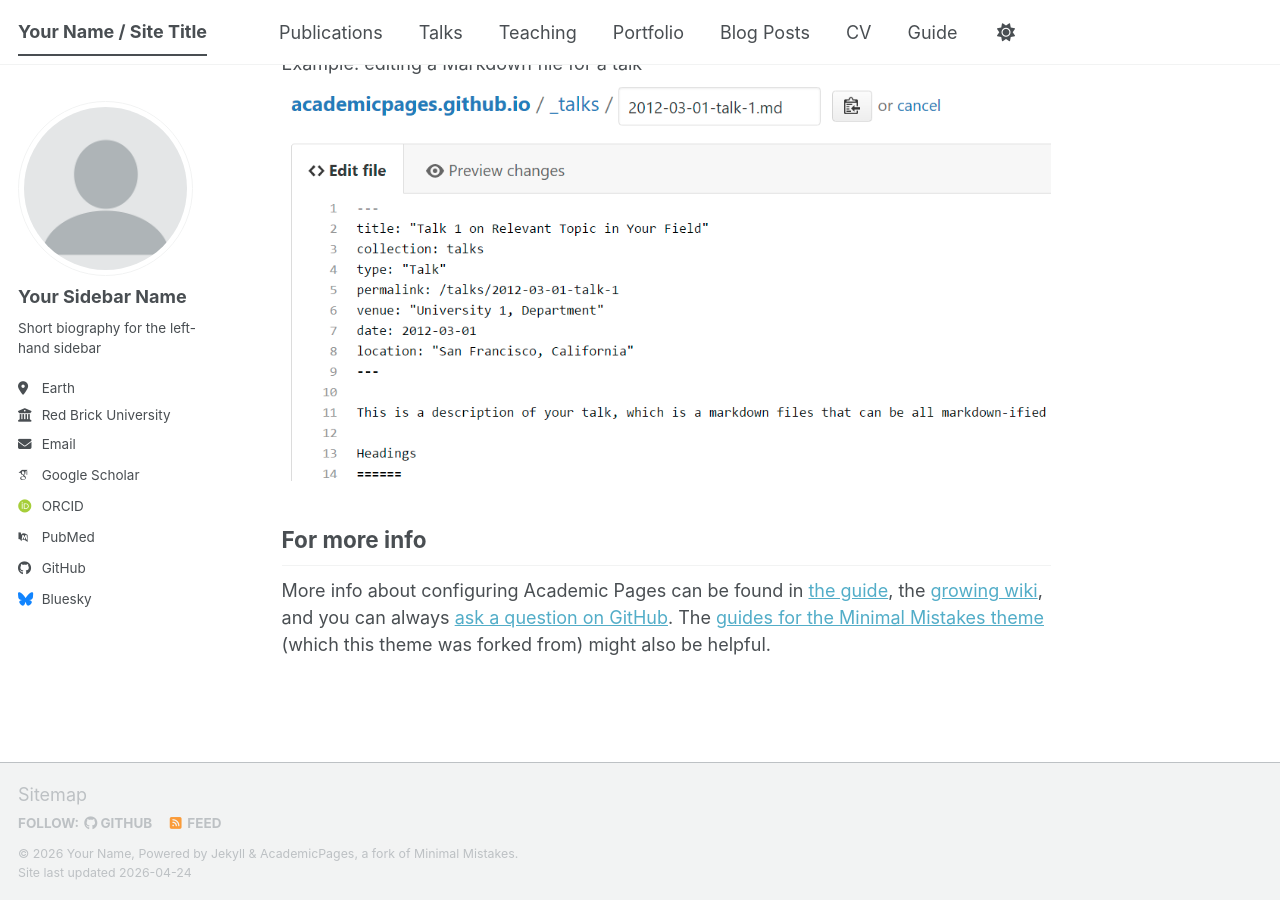
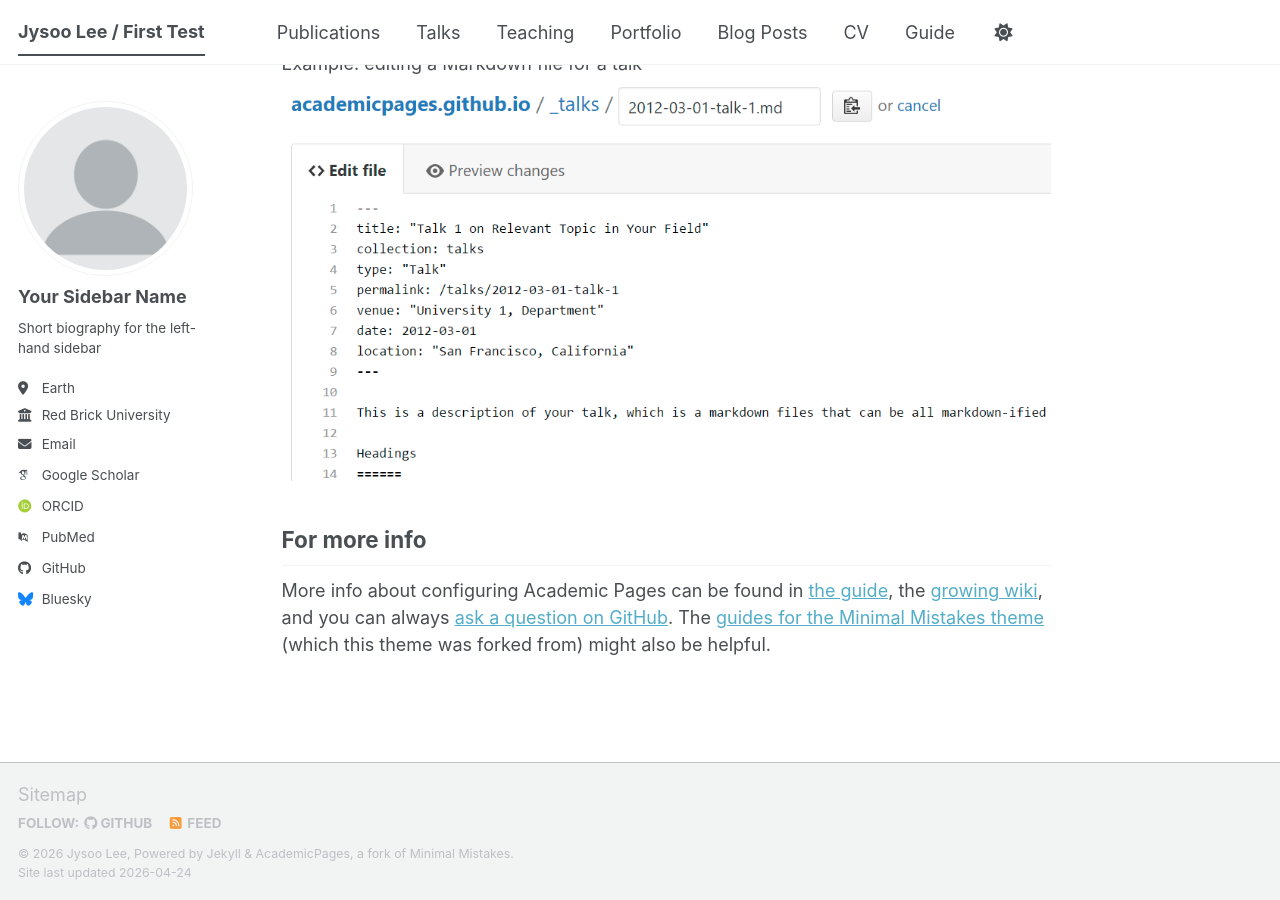
Before and after one commit to jysoolee/jysoolee.github.io, a Jekyll site: the page built from _pages/about.md, in a window 1280 px wide and 900 px high, scrolled down 2720 px. Built offline with Jekyll 4.4.1, drawn with Linux system fonts in a browser that asks for light colours; some web fonts are replaced; a script bundle is joined from its source files by our own code; library files that are not in the unit come from our copies.

Commit message:
Update _config.yml

```diff
--- a/_config.yml
+++ b/_config.yml
@@ -9,10 +9,10 @@
 # Basic Site Settings
 locale                   : "en-US"
 site_theme               : "default" # The available themes options are "default", "air", "sunrise", "mint", "dirt" and "contrast"
-title                    : "Your Name / Site Title"
+title                    : "Jysoo Lee / First Test"
 title_separator          : "-"
-name                     : &name "Your Name"
-description              : &description "Your Name's academic portfolio"   # Update this with a general description of your site, this is the default if not overridden by a page
+name                     : &name "Jysoo Lee"
+description              : &description "Jysoo Lee's academic portfolio"   # Update this with a general description of your site, this is the default if not overridden by a page
 url                      : https://jysoolee.github.io # The base hostname & protocol for your site e.g. "https://[your GitHub username].github.io",
                                                            # or if you already have some other page hosted on Github then use "https://[your GitHub username].github.io/[Your Repo Name]"
 baseurl                  : "" # the subpath of your site, e.g. "/blog"
```
